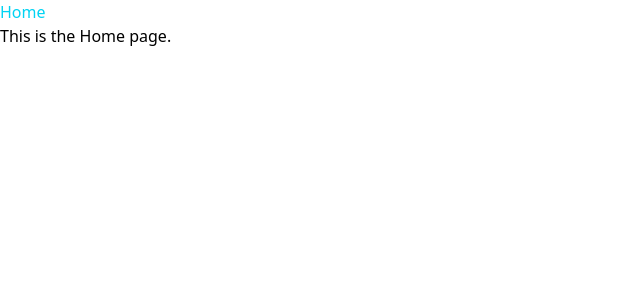
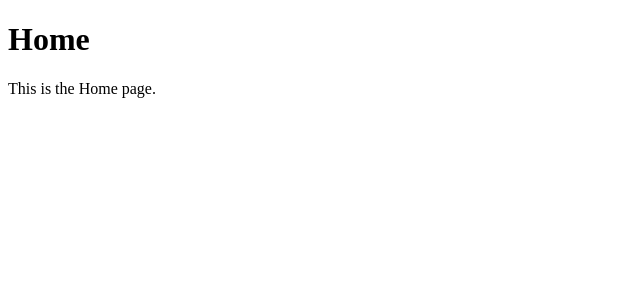
Before and after one commit to kdt-ful-class-three-group/poop, a React (Vite) app in the folder client/: page / in a window 1280 px wide. Shown: the top 300 px of the page, without its empty margins (0-640 px from the left). Built offline with nearby package versions, Linux system fonts and the light colour scheme.

Commit message:
app.jsx에 css를 추가하면 다른 곳에 css파일을 필요가 없을 것이라는 판단으로 home.css파일 삭제 및 home.jsx import 삭제

```diff
--- a/client/src/pages/Home.jsx
+++ b/client/src/pages/Home.jsx
@@ -1,5 +1,3 @@
-import './home.css'
-
 function Home() {
     return (
         <div>
--- a/client/src/pages/home.css
+++ /dev/null
@@ -1 +0,0 @@
-@import "tailwindcss";
```
